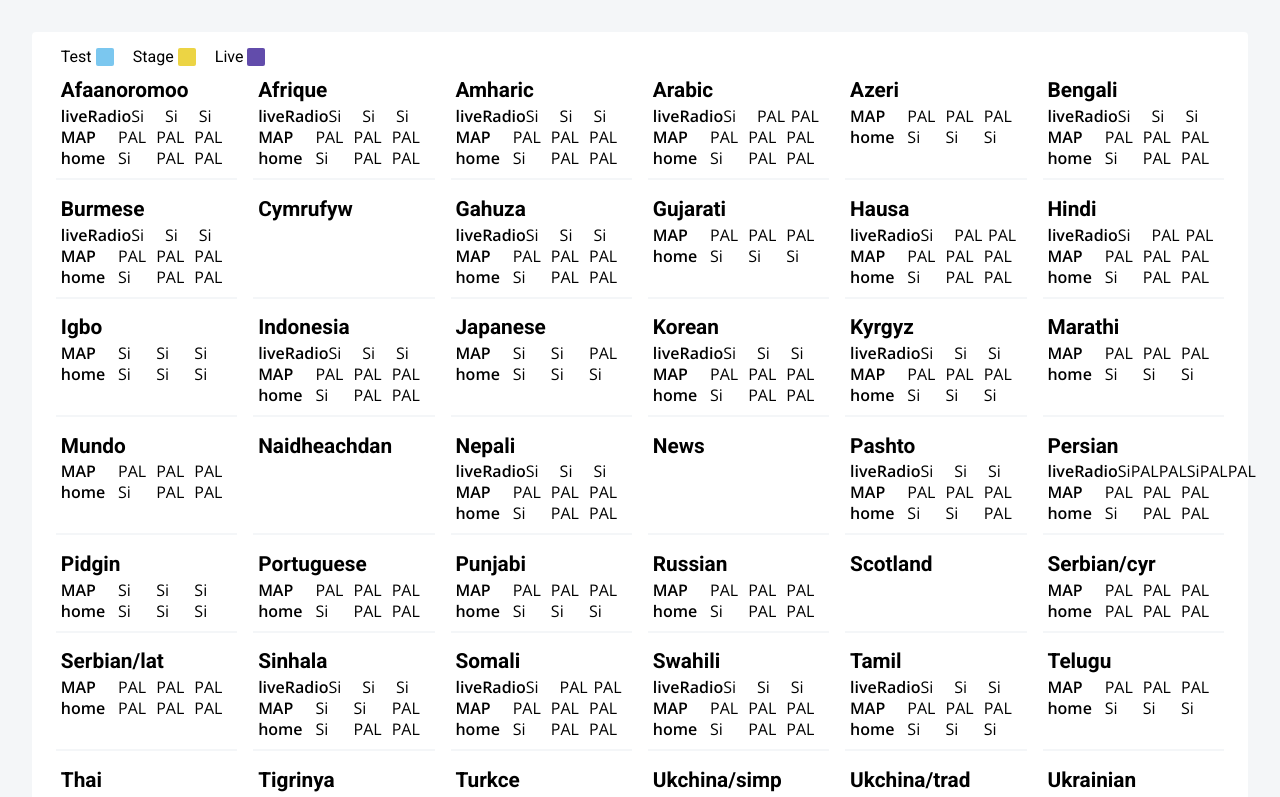
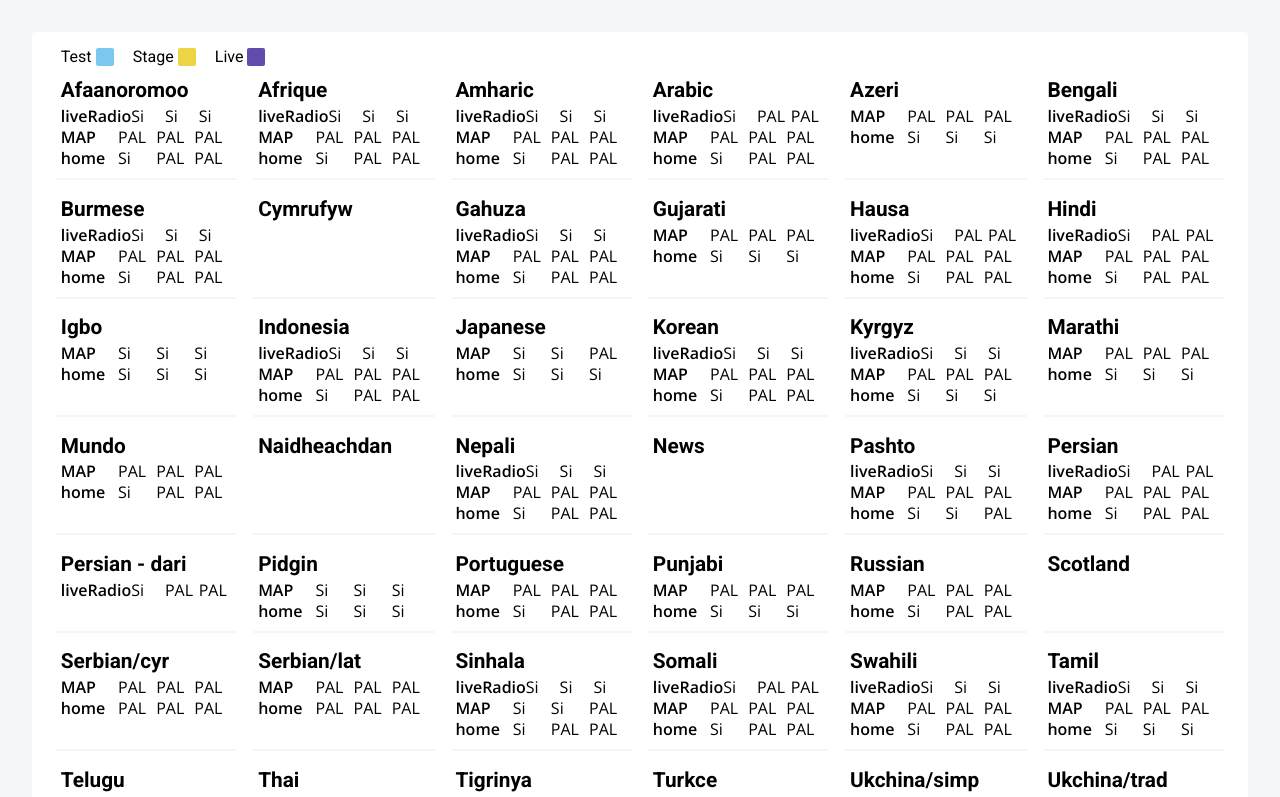
Before and after one commit to karinathomasbbc/ws-media-dashboard, a React (Create React App) app in the folder media-dashboard-react/: page / in a window 1280 px wide. Shown: the top 797 px of the page. Built offline with nearby package versions, Linux system fonts and the light colour scheme.

Commit message:
Updated data with persian-dati

```diff
--- a/media-dashboard-react/src/App.js
+++ b/media-dashboard-react/src/App.js
@@ -1,6 +1,6 @@
 import React from "react";
 import styled from "styled-components/macro";
-import services from "./consts/services";
+import services from "./consts/serviceData";
 import Table from "./components/Table";
 import Colors from "./consts/colors";
 import "./consts/Typography.css";
--- a/media-dashboard-react/src/consts/services.js
+++ b/media-dashboard-react/src/consts/serviceData.js
@@ -1266,63 +1266,74 @@ export default [
             env: "live",
             renderer: "PAL",
             path: "bbc_persian_radio/liveradio"
-          },
-          {
-            env: "test_dari",
+          }
+        ]
+      },
+      {
+        type: "MAP",
+        category: "media",
+        environments: [
+          {
+            env: "test",
+            renderer: "PAL",
+            path: "iran-51114600"
+          },
+          {
+            env: "stage",
+            renderer: "PAL",
+            path: "iran-51114600"
+          },
+          {
+            env: "live",
+            renderer: "PAL",
+            path: "iran-51114595"
+          }
+        ]
+      },
+      {
+        type: "home",
+        category: "home",
+        environments: [
+          {
+            env: "test",
+            renderer: "Simorgh",
+            path: ""
+          },
+          {
+            env: "stage",
+            renderer: "PAL",
+            path: ""
+          },
+          {
+            env: "live",
+            renderer: "PAL",
+            path: ""
+          }
+        ]
+      }
+    ]
+  },
+  {
+    service: "persian - dari",
+    pageTypes: [
+      {
+        type: "liveRadio",
+        category: "media",
+        environments: [
+          {
+            env: "test",
             renderer: "Simorgh",
             path: "bbc_dari_radio/liveradio"
           },
           {
-            env: "stage_dari",
+            env: "stage",
             renderer: "PAL",
             path: "bbc_dari_radio/liveradio"
           },
           {
-            env: "live_dari",
+            env: "live",
             renderer: "PAL",
             path: "bbc_dari_radio/liveradio"
-          }
-        ]
-      },
-      {
-        type: "MAP",
-        category: "media",
-        environments: [
-          {
-            env: "test",
-            renderer: "PAL",
-            path: "iran-51114600"
-          },
-          {
-            env: "stage",
-            renderer: "PAL",
-            path: "iran-51114600"
-          },
-          {
-            env: "live",
-            renderer: "PAL",
-            path: "iran-51114595"
-          }
-        ]
-      },
-      {
-        type: "home",
-        category: "home",
-        environments: [
-          {
-            env: "test",
-            renderer: "Simorgh",
-            path: ""
-          },
-          {
-            env: "stage",
-            renderer: "PAL",
-            path: ""
-          },
-          {
-            env: "live",
-            renderer: "PAL",
-            path: ""
           }
         ]
       }
```
